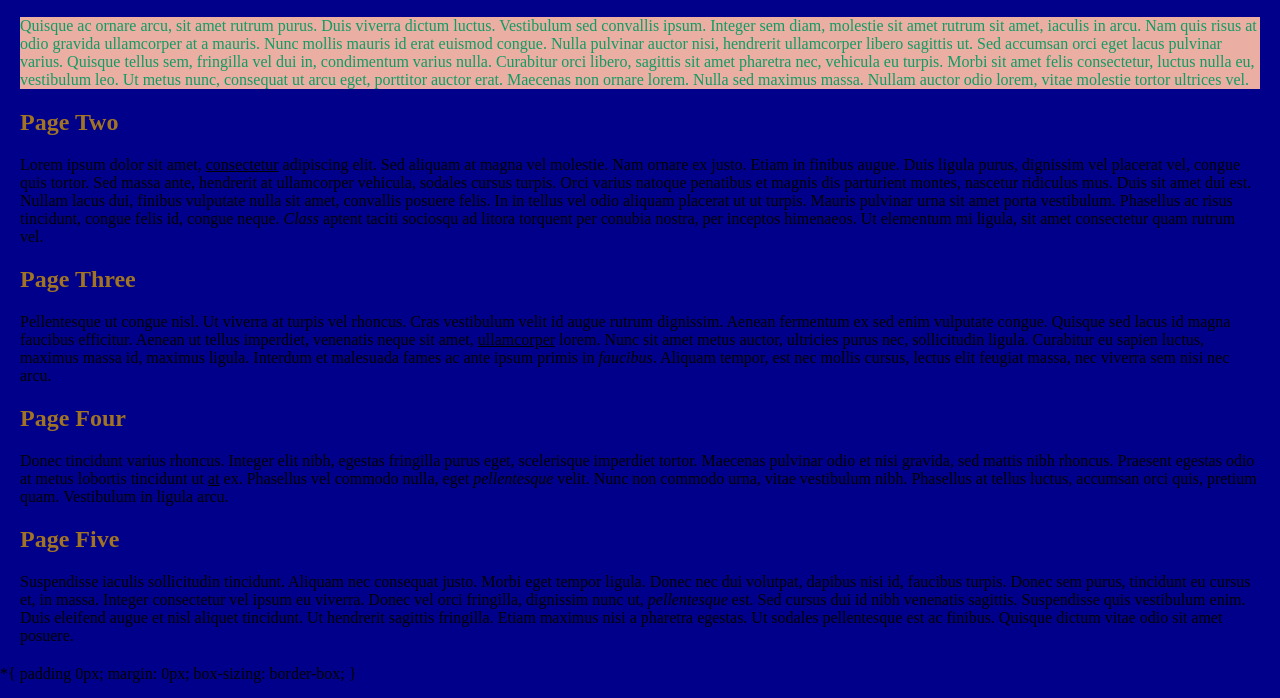
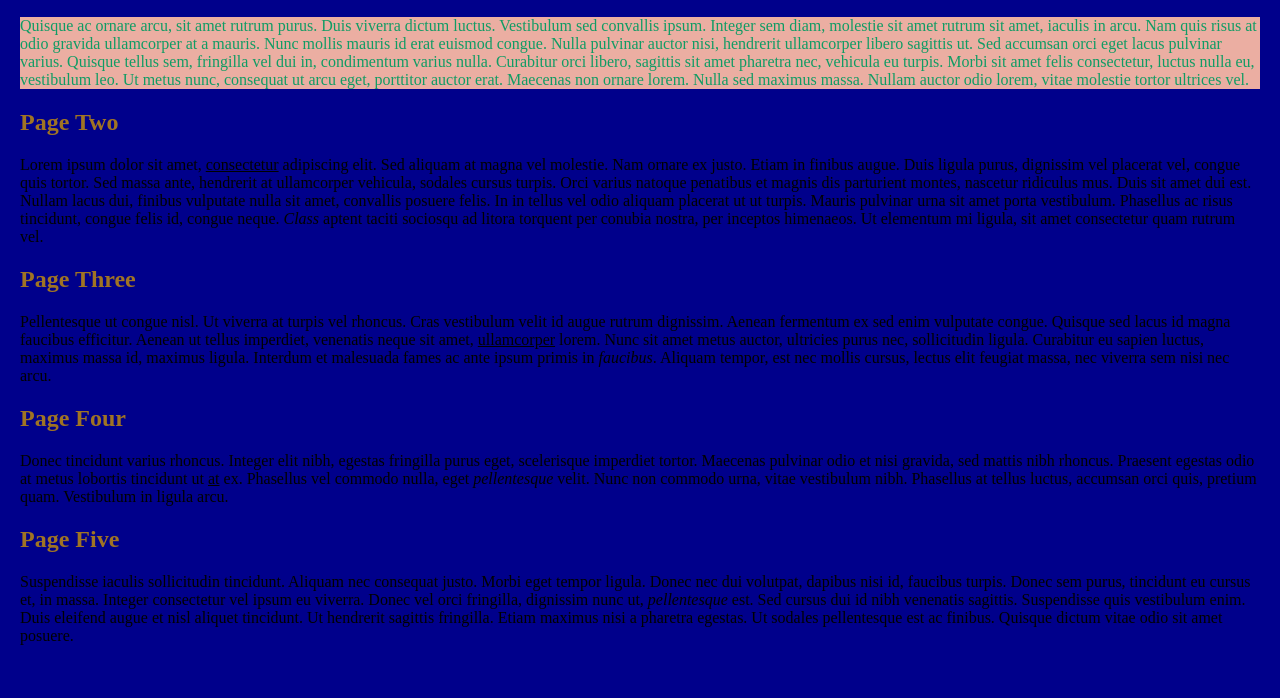
Before and after one commit to JNguWin/Week3_Styles, a plain HTML site: page index.html in a window 1280 px wide. Shown: the part 102-800 px from the top of the page. Drawn offline with Linux system fonts and the light colour scheme; files that its build step writes are made by us from their sources.

Commit message:
Add files via upload

```diff
--- a/index.html
+++ b/index.html
@@ -52,15 +52,6 @@
 
     <p> Suspendisse iaculis sollicitudin tincidunt. Aliquam nec consequat justo. Morbi eget tempor ligula. Donec nec dui volutpat, dapibus nisi id, faucibus turpis. Donec sem purus, tincidunt eu cursus et, <u></u> in massa. Integer consectetur vel ipsum eu viverra. Donec vel orci fringilla, dignissim nunc ut, <em>pellentesque</em> est. Sed cursus dui id nibh venenatis sagittis. Suspendisse quis vestibulum enim. Duis eleifend augue et nisl aliquet tincidunt. Ut hendrerit sagittis fringilla. Etiam maximus nisi a pharetra egestas. Ut sodales pellentesque est ac finibus. Quisque dictum vitae odio sit amet posuere.</p>
 
-    *{
-        padding 0px;
-
-        margin:
-        0px;
-
-        box-sizing:
-        border-box;
-    }
 
 
 
```
